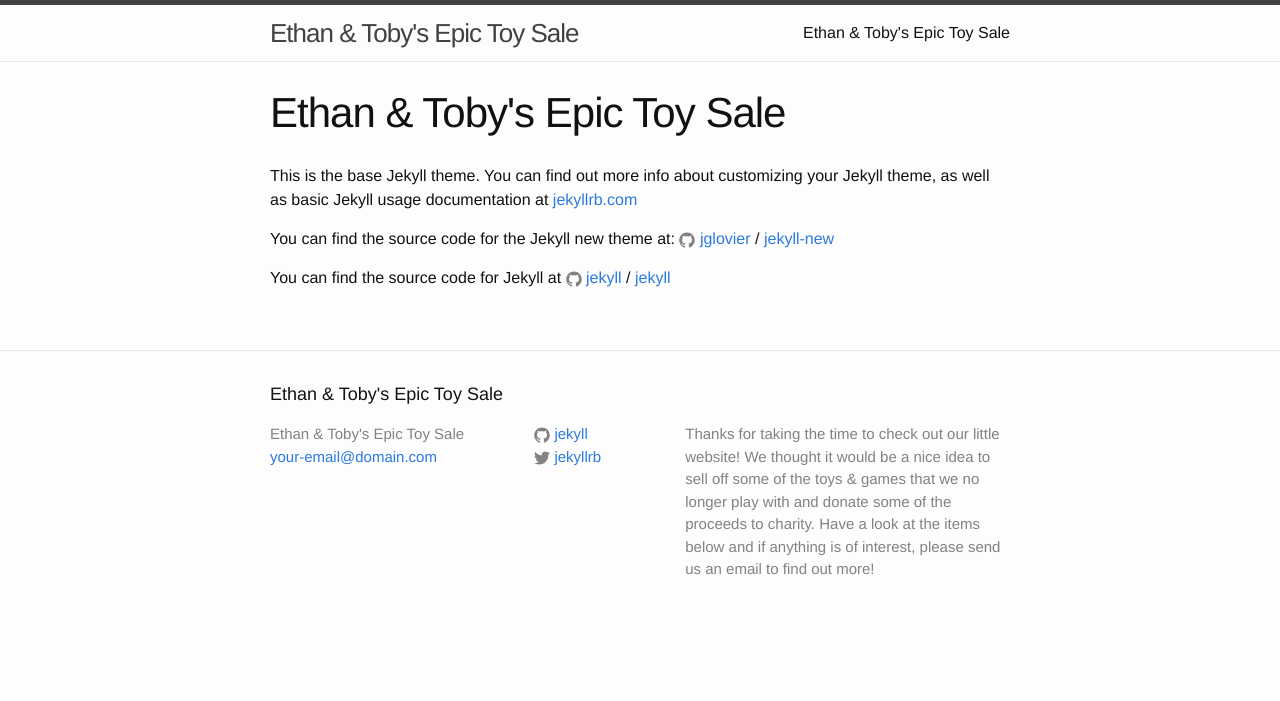
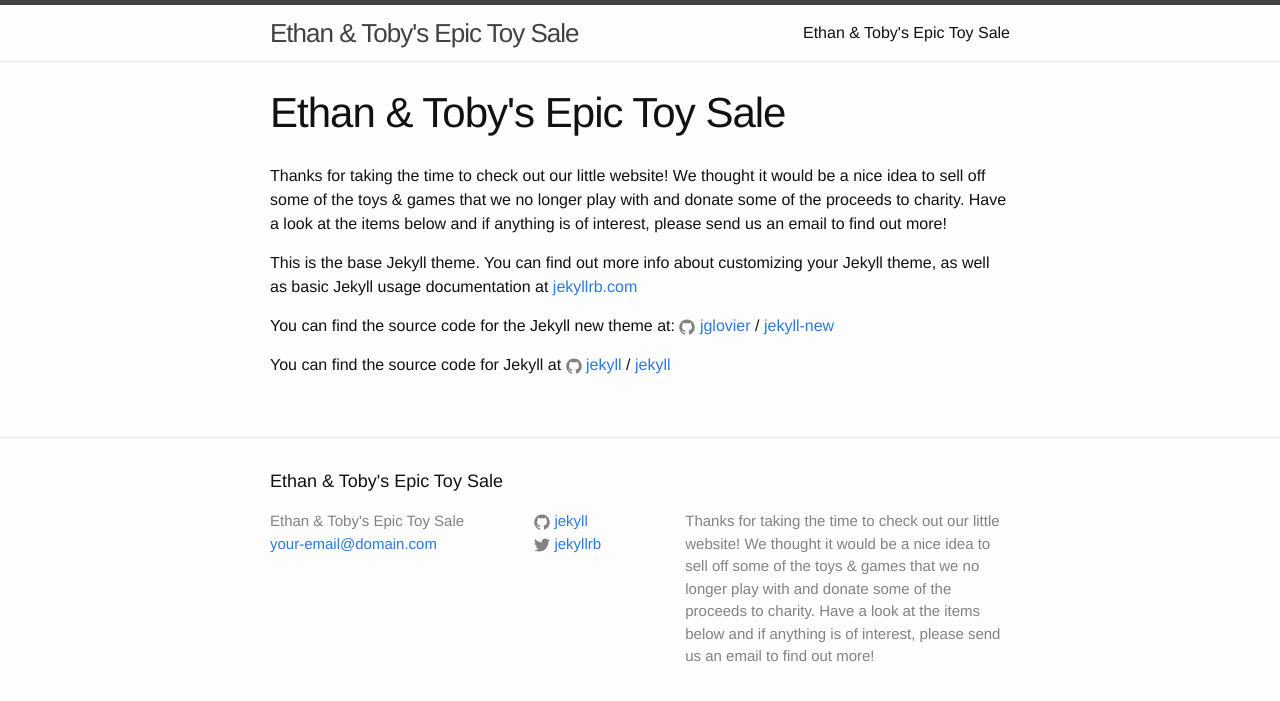
Before and after one commit to kooshkashkai/kooshkashkai.github.io, a Jekyll site: the page built from about.md, in a window 1280 px wide. Shown: the top 701 px of the page. Built offline with Jekyll 4.4.1, drawn with Linux system fonts in a browser that asks for light colours.

Commit message:
Update about.md

```diff
--- a/about.md
+++ b/about.md
@@ -3,6 +3,8 @@
 title: Ethan & Toby's Epic Toy Sale
 permalink: /about/
 ---
+
+Thanks for taking the time to check out our little website! We thought it would be a nice idea to sell off some of the toys & games that we no longer play with and donate some of the proceeds to charity. Have a look at the items below and if anything is of interest, please send us an email to find out more!
 
 This is the base Jekyll theme. You can find out more info about customizing your Jekyll theme, as well as basic Jekyll usage documentation at [jekyllrb.com](http://jekyllrb.com/)
 
```
